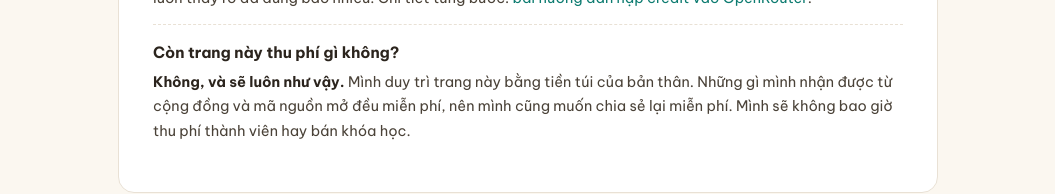
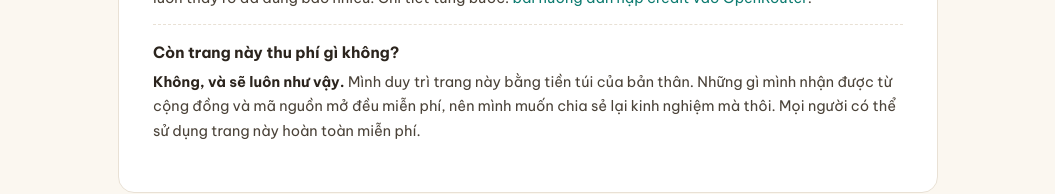
Before and after one commit to trungtd47/congdongai, a Next.js app: page / in a window 1280 px wide. Shown: the part 4739-4933 px from the top of the page, without its empty margins (112-1167 px from the left). Built offline with nearby package versions, Linux system fonts and the light colour scheme; no server answers; the database is empty.

Commit message:
fix: simplify free access FAQ wording

```diff
--- a/design-v7-homepage.html
+++ b/design-v7-homepage.html
@@ -367,7 +367,7 @@ footer{border-top:1px solid var(--line);padding:34px 0;color:var(--soft);font-si
       </div>
       <div class="hq" style="border-bottom:1px dashed var(--line)">
         <h5>Còn trang này thu phí gì không?</h5>
-        <p><b>Không, và sẽ luôn như vậy.</b> Mình duy trì trang này bằng tiền túi của bản thân. Những gì mình nhận được từ cộng đồng và mã nguồn mở đều miễn phí, nên mình cũng muốn chia sẻ lại miễn phí. Mình sẽ không bao giờ thu phí thành viên hay bán khóa học.</p>
+        <p><b>Không, và sẽ luôn như vậy.</b> Mình duy trì trang này bằng tiền túi của bản thân. Những gì mình nhận được từ cộng đồng và mã nguồn mở đều miễn phí, nên mình muốn chia sẻ lại kinh nghiệm mà thôi. Mọi người có thể sử dụng trang này hoàn toàn miễn phí.</p>
       </div>
     </div>
   </div>
--- a/src/app/page.tsx
+++ b/src/app/page.tsx
@@ -33,7 +33,7 @@ const honestFaqs = [
   {
     question: "Còn trang này thu phí gì không?",
     answer:
-      "Không, và sẽ luôn như vậy. Mình duy trì trang này bằng tiền túi của bản thân. Những gì mình nhận được từ cộng đồng và mã nguồn mở đều miễn phí, nên mình cũng muốn chia sẻ lại miễn phí. Mình sẽ không bao giờ thu phí thành viên hay bán khóa học.",
+      "Không, và sẽ luôn như vậy. Mình duy trì trang này bằng tiền túi của bản thân. Những gì mình nhận được từ cộng đồng và mã nguồn mở đều miễn phí, nên mình muốn chia sẻ lại kinh nghiệm mà thôi. Mọi người có thể sử dụng trang này hoàn toàn miễn phí.",
   },
 ];
 
@@ -373,8 +373,8 @@ export default function HomePage() {
               <p>
                 <b>Không, và sẽ luôn như vậy.</b> Mình duy trì trang này bằng
                 tiền túi của bản thân. Những gì mình nhận được từ cộng đồng và
-                mã nguồn mở đều miễn phí, nên mình cũng muốn chia sẻ lại miễn
-                phí. Mình sẽ không bao giờ thu phí thành viên hay bán khóa học.
+                mã nguồn mở đều miễn phí, nên mình muốn chia sẻ lại kinh nghiệm
+                mà thôi. Mọi người có thể sử dụng trang này hoàn toàn miễn phí.
               </p>
             </div>
           </div>
```
